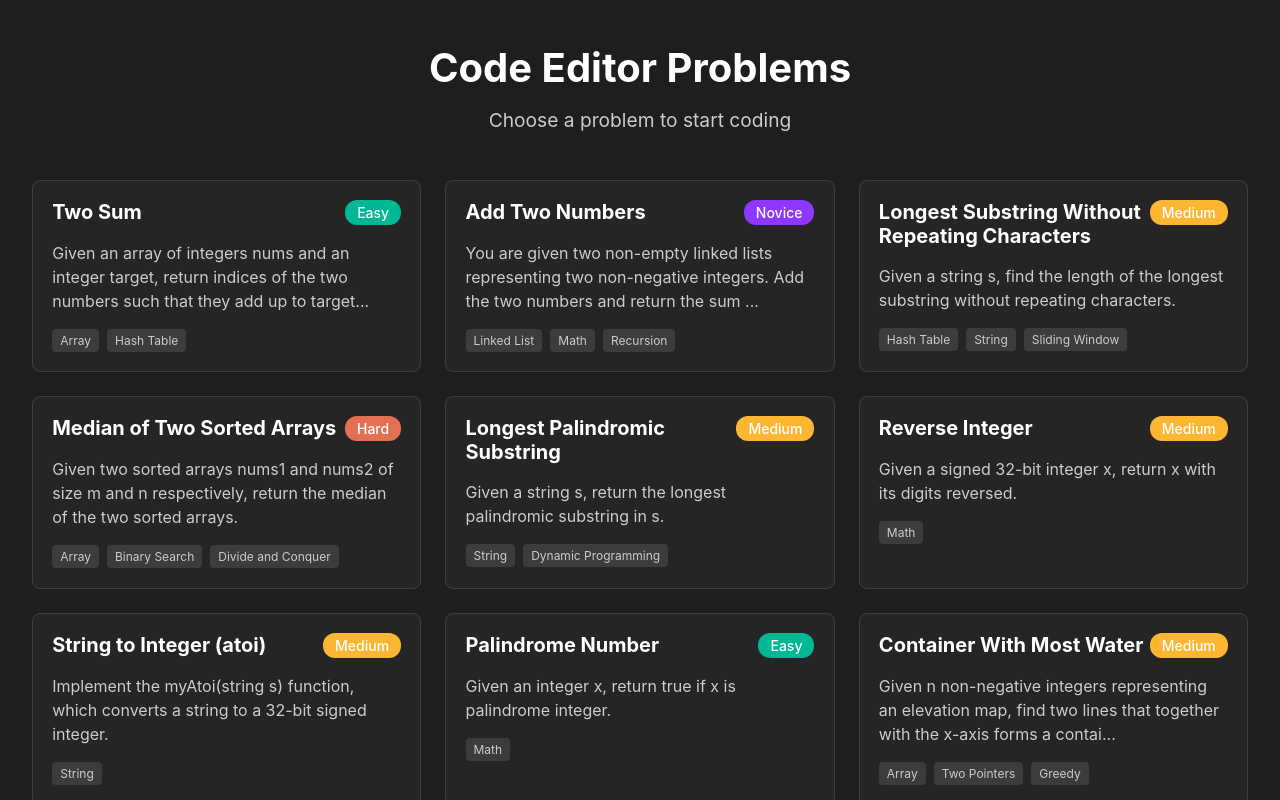
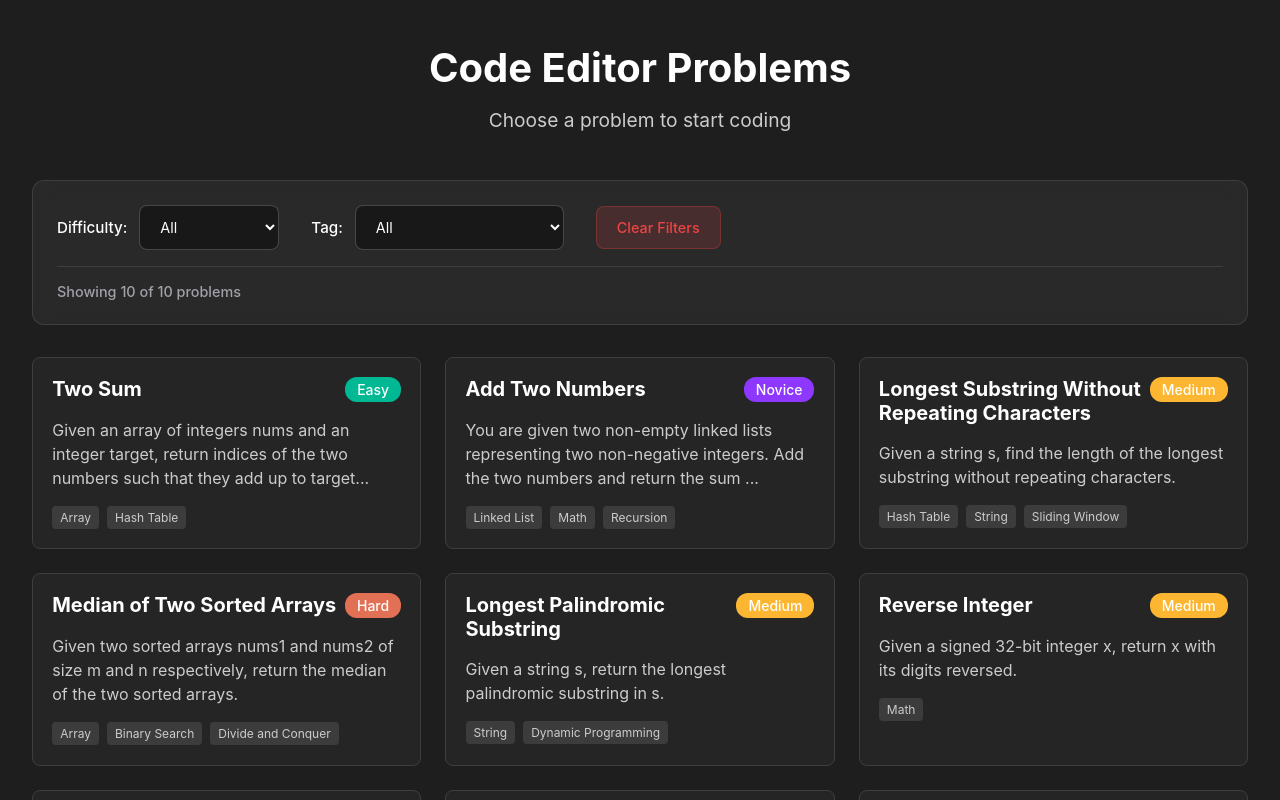
Before and after one commit to rauchrods/code-bros-frontend, a React (Vite) app: page / in a window 1280 px wide. Shown: the top 800 px of the page. Built offline with nearby package versions, Linux system fonts and the light colour scheme.

Commit message:
Implement Button component and integrate into HomePage; add filter functionality and styles

```diff
--- a/src/components/CodeControls.scss
+++ b/src/components/CodeControls.scss
@@ -47,26 +47,4 @@
       cursor: pointer;
     }
   }
-
-  .run-button {
-    padding: 0.75rem 1.5rem;
-    background-color: #007acc;
-    color: #ffffff;
-    border: none;
-    border-radius: 4px;
-    cursor: pointer;
-    font-size: 1rem;
-    font-weight: 500;
-    transition: background-color 0.2s ease;
-    margin-left: auto;
-
-    &:hover:not(:disabled) {
-      background-color: #005a9e;
-    }
-
-    &:disabled {
-      background-color: #4a4a4a;
-      cursor: not-allowed;
-    }
-  }
 }
--- a/src/components/CodeControls.tsx
+++ b/src/components/CodeControls.tsx
@@ -3,6 +3,7 @@ import type { Difficulty, Language } from "../types";
 import "./CodeControls.scss";
 import { Wand } from "lucide-react";
 import { getDifficultyColor } from "../utils/difficultyColor";
+import Button from "../ui/Button";
 
 interface CodeControlsProps {
   onLanguageChange: (language: Language) => void;
@@ -65,9 +66,9 @@ const CodeControls: React.FC<CodeControlsProps> = ({
             onClick={handleFormat}
           />
         )}
-        <button className="run-button" onClick={handleRun} disabled={loading}>
+        <Button onClick={handleRun} loading={loading} size="md">
           {loading ? "Running..." : "Run Code"}
-        </button>
+        </Button>
       </div>
     </div>
   );
--- a/src/pages/HomePage.scss
+++ b/src/pages/HomePage.scss
@@ -20,13 +20,115 @@
   }
 }
 
+.filters-section {
+  max-width: 1400px;
+  margin: 0 auto 2rem auto;
+  padding: 1.5rem;
+  background: rgba(255, 255, 255, 0.05);
+  border-radius: 12px;
+  border: 1px solid rgba(255, 255, 255, 0.1);
+  backdrop-filter: blur(10px);
+}
+
+.filters-container {
+  display: flex;
+  align-items: center;
+  gap: 2rem;
+  flex-wrap: wrap;
+  margin-bottom: 1rem;
+}
+
+.filter-group {
+  display: flex;
+  align-items: center;
+  gap: 0.75rem;
+
+  label {
+    color: #ffffff;
+    font-weight: 500;
+    font-size: 0.95rem;
+    white-space: nowrap;
+    min-width: fit-content;
+  }
+}
+
+.filter-dropdown {
+  padding: 0.75rem 1rem;
+  border: 1px solid rgba(255, 255, 255, 0.2);
+  border-radius: 8px;
+  background: rgba(0, 0, 0, 0.4);
+  color: #ffffff;
+  font-size: 0.9rem;
+  min-width: 140px;
+  cursor: pointer;
+  transition: all 0.3s ease;
+  font-family: inherit;
+
+  &:hover {
+    border-color: rgba(255, 255, 255, 0.3);
+    background: rgba(0, 0, 0, 0.5);
+    transform: translateY(-1px);
+  }
+
+  &:focus {
+    outline: none;
+    border-color: #6366f1;
+    box-shadow: 0 0 0 3px rgba(99, 102, 241, 0.2);
+    background: rgba(0, 0, 0, 0.6);
+  }
+
+  option {
+    background: #1a1a1a;
+    color: #ffffff;
+    padding: 0.5rem;
+    border: none;
+  }
+}
+
+.results-info {
+  display: flex;
+  justify-content: flex-start;
+  align-items: center;
+  padding-top: 1rem;
+  border-top: 1px solid rgba(255, 255, 255, 0.1);
+}
+
+.results-count {
+  color: #a1a1aa;
+  font-size: 0.9rem;
+  font-weight: 500;
+}
+
 .problems-container {
   //max-width: 1400px;
   margin: 0 auto;
+
+  .problems-grid {
+    display: grid;
+    grid-template-columns: repeat(auto-fill, minmax(350px, 1fr));
+    gap: 1.5rem;
+  }
+
+  .no-results {
+    text-align: center;
+    padding: 4rem 2rem;
+    background: rgba(255, 255, 255, 0.02);
+    border-radius: 12px;
+    border: 1px solid rgba(255, 255, 255, 0.1);
+
+    h3 {
+      color: #ffffff;
+      font-size: 1.5rem;
+      margin-bottom: 1rem;
+      font-weight: 600;
+    }
+
+    p {
+      color: #a1a1aa;
+      font-size: 1rem;
+      margin-bottom: 2rem;
+      opacity: 0.8;
+      line-height: 1.5;
+    }
+  }
 }
-
-.problems-grid {
-  display: grid;
-  grid-template-columns: repeat(auto-fill, minmax(350px, 1fr));
-  gap: 1.5rem;
-}
--- a/src/pages/HomePage.tsx
+++ b/src/pages/HomePage.tsx
@@ -2,8 +2,48 @@ import { PROBLEMS } from "../constants/problems";
 import "./HomePage.scss";
 
 import ProblemCard from "../components/ProblemCard";
+import { useMemo, useState } from "react";
+import Button from "../ui/Button";
 
 const HomePage: React.FC = () => {
+  const [selectedDifficulty, setSelectedDifficulty] = useState<string>("All");
+  const [selectedTag, setSelectedTag] = useState<string>("All");
+
+  const difficulties = ["All", "Easy", "Novice", "Medium", "Hard"];
+
+  const tags = [
+    "All",
+    "Array",
+    "Binary Search",
+    "Divide and Conquer",
+    "Dynamic Programming",
+    "Greedy",
+    "Hash Table",
+    "Linked List",
+    "Math",
+    "Recursion",
+    "Sliding Window",
+    "String",
+    "Two Pointers",
+  ];
+
+  const clearFilters = () => {
+    setSelectedDifficulty("All");
+    setSelectedTag("All");
+  };
+
+  // Filter problems based on selected filters
+  const filteredProblems = useMemo(() => {
+    return PROBLEMS.filter((problem) => {
+      const matchesDifficulty =
+        selectedDifficulty === "All" ||
+        problem.difficulty === selectedDifficulty;
+      const matchesTag =
+        selectedTag === "All" || problem.tags.includes(selectedTag);
+      return matchesDifficulty && matchesTag;
+    });
+  }, [selectedDifficulty, selectedTag]);
+
   return (
     <div className="home-page">
       <header className="home-header">
@@ -11,12 +51,66 @@ const HomePage: React.FC = () => {
         <p>Choose a problem to start coding</p>
       </header>
 
+      <div className="filters-section">
+        <div className="filters-container">
+          <div className="filter-group">
+            <label htmlFor="difficulty-filter">Difficulty:</label>
+            <select
+              id="difficulty-filter"
+              value={selectedDifficulty}
+              onChange={(e) => setSelectedDifficulty(e.target.value)}
+              className="filter-dropdown"
+            >
+              {difficulties.map((difficulty) => (
+                <option key={difficulty} value={difficulty}>
+                  {difficulty}
+                </option>
+              ))}
+            </select>
+          </div>
+
+          <div className="filter-group">
+            <label htmlFor="tag-filter">Tag:</label>
+            <select
+              id="tag-filter"
+              value={selectedTag}
+              onChange={(e) => setSelectedTag(e.target.value)}
+              className="filter-dropdown"
+            >
+              {tags.map((tag) => (
+                <option key={tag} value={tag}>
+                  {tag}
+                </option>
+              ))}
+            </select>
+          </div>
+
+          <Button onClick={clearFilters} variant="danger" size="md">
+            Clear Filters
+          </Button>
+        </div>
+
+        <div className="results-info">
+          <span className="results-count">
+            Showing {filteredProblems.length} of {PROBLEMS.length} problems
+          </span>
+        </div>
+      </div>
+
       <div className="problems-container">
-        <div className="problems-grid">
-          {PROBLEMS.map((problem) => (
-            <ProblemCard key={problem.id} problem={problem} />
-          ))}
-        </div>
+        {filteredProblems.length > 0 ? (
+          <div className="problems-grid">
+            {filteredProblems.map((problem) => (
+              <ProblemCard key={problem.id} problem={problem} />
+            ))}
+          </div>
+        ) : (
+          <div className="no-results">
+            <h3>No problems found</h3>
+            <p>Try adjusting your filters to see more results.</p>
+            <Button onClick={clearFilters}>Clear All Filters</Button>
+          </div>
+        )}
       </div>
     </div>
   );
--- /dev/null
+++ b/src/ui/Button.scss
@@ -0,0 +1,164 @@
+.btn {
+  display: flex;
+  align-items: center;
+  justify-content: center;
+  gap: 0.6rem;
+  border: 1px solid transparent;
+  border-radius: 8px;
+  font-family: inherit;
+  font-weight: 500;
+  cursor: pointer;
+  transition: all 0.3s ease;
+}
+
+// Sizes
+.btn--sm {
+  padding: 0.5rem 0.75rem;
+  font-size: 0.825rem;
+  min-height: 2rem;
+}
+
+.btn--md {
+  padding: 0.75rem 1.25rem;
+  font-size: 0.9rem;
+  min-height: 2.5rem;
+}
+
+.btn--lg {
+  padding: 1rem 1.5rem;
+  font-size: 1rem;
+  min-height: 3rem;
+}
+
+// Full width
+.btn--full-width {
+  width: 100%;
+}
+
+// Variants
+.btn--primary {
+  background: #6366f1;
+  border-color: #6366f1;
+  color: #ffffff;
+
+  &:not(:disabled):hover {
+    background: #5855eb;
+    border-color: #5855eb;
+    box-shadow: 0 4px 12px rgba(99, 102, 241, 0.3);
+  }
+}
+
+.btn--secondary {
+  background: rgba(255, 255, 255, 0.1);
+  border-color: rgba(255, 255, 255, 0.2);
+  color: #ffffff;
+
+  &:not(:disabled):hover {
+    background: rgba(255, 255, 255, 0.15);
+    border-color: rgba(255, 255, 255, 0.3);
+    box-shadow: 0 4px 12px rgba(255, 255, 255, 0.1);
+  }
+}
+
+.btn--danger {
+  background: rgba(239, 68, 68, 0.15);
+  border-color: rgba(239, 68, 68, 0.3);
+  color: #ef4444;
+
+  &:not(:disabled):hover {
+    background: rgba(239, 68, 68, 0.25);
+    border-color: rgba(239, 68, 68, 0.5);
+    box-shadow: 0 4px 12px rgba(239, 68, 68, 0.2);
+  }
+}
+
+.btn--success {
+  background: rgba(34, 197, 94, 0.15);
+  border-color: rgba(34, 197, 94, 0.3);
+  color: #22c55e;
+
+  &:not(:disabled):hover {
+    background: rgba(34, 197, 94, 0.25);
+    border-color: rgba(34, 197, 94, 0.5);
+    box-shadow: 0 4px 12px rgba(34, 197, 94, 0.2);
+  }
+}
+
+.btn--outline {
+  background: transparent;
+  border-color: rgba(255, 255, 255, 0.3);
+  color: #ffffff;
+
+  &:not(:disabled):hover {
+    background: rgba(255, 255, 255, 0.05);
+    border-color: rgba(255, 255, 255, 0.5);
+    box-shadow: 0 4px 12px rgba(255, 255, 255, 0.1);
+  }
+}
+
+.btn--ghost {
+  background: transparent;
+  border-color: transparent;
+  color: #a1a1aa;
+
+  &:not(:disabled):hover {
+    background: rgba(255, 255, 255, 0.05);
+    color: #ffffff;
+  }
+}
+
+// Loading state
+.btn--loading {
+  cursor: wait;
+
+  .btn__text--loading {
+    opacity: 0.7;
+  }
+}
+
+.btn__spinner {
+  display: inline-flex;
+  align-items: center;
+  justify-content: center;
+
+  svg {
+    animation: spin 1s linear infinite;
+  }
+}
+
+.btn__text--loading {
+  opacity: 0.7;
+}
+
+// Spinner animation
+@keyframes spin {
+  from {
+    transform: rotate(0deg);
+  }
+  to {
+    transform: rotate(360deg);
+  }
+}
+
+// Responsive adjustments
+@media (max-width: 768px) {
+  .btn--sm {
+    padding: 0.5rem 0.625rem;
+    font-size: 0.8rem;
+  }
+
+  .btn--md {
+    padding: 0.625rem 1rem;
+    font-size: 0.85rem;
+  }
+
+  .btn--lg {
+    padding: 0.75rem 1.25rem;
+    font-size: 0.9rem;
+  }
+}
+
+// Focus visible for accessibility
+.btn:focus-visible {
+  box-shadow: 0 0 0 3px rgba(99, 102, 241, 0.3);
+}
--- /dev/null
+++ b/src/ui/Button.tsx
@@ -0,0 +1,71 @@
+import "./Button.scss";
+
+export type ButtonVariant =
+  | "primary"
+  | "secondary"
+  | "danger"
+  | "success"
+  | "outline"
+  | "ghost";
+
+export type ButtonSize = "sm" | "md" | "lg";
+
+export interface ButtonProps extends React.ButtonHTMLAttributes<HTMLButtonElement> {
+  variant?: ButtonVariant;
+  size?: ButtonSize;
+  loading?: boolean;
+  fullWidth?: boolean;
+  children: React.ReactNode;
+}
+
+const Button: React.FC<ButtonProps> = ({
+  variant = "primary",
+  size = "md",
+  loading = false,
+  fullWidth = false,
+  disabled,
+  className = "",
+  children,
+  ...props
+}) => {
+  const buttonClasses = [
+    "btn",
+    `btn--${variant}`,
+    `btn--${size}`,
+    fullWidth && "btn--full-width",
+    loading && "btn--loading",
+    className
+  ]
+    .filter(Boolean)
+    .join(" ");
+
+  return (
+    <button
+      className={buttonClasses}
+      disabled={disabled || loading}
+      {...props}
+    >
+      {loading && (
+        <span className="btn__spinner" aria-hidden="true">
+          <svg
+            width="16"
+            height="16"
+            viewBox="0 0 24 24"
+            fill="none"
+            stroke="currentColor"
+            strokeWidth="2"
+            strokeLinecap="round"
+            strokeLinejoin="round"
+          >
+            <path d="M21 12a9 9 0 11-6.219-8.56" />
+          </svg>
+        </span>
+      )}
+      <span className={loading ? "btn__text--loading" : "btn__text"}>
+        {children}
+      </span>
+    </button>
+  );
+};
+
+export default Button;
```
